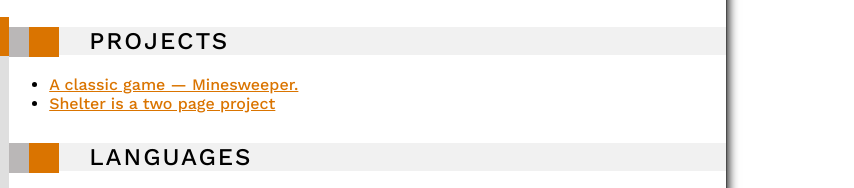
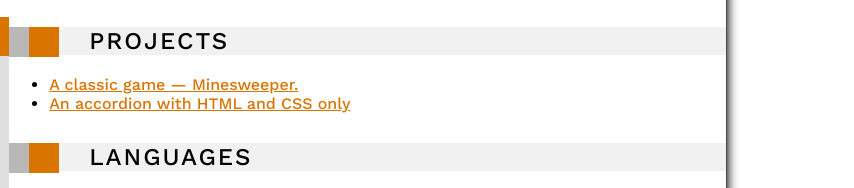
Before and after one commit to spacepocket1985/rsschool-cv, a website: page index.html in a window 1280 px wide. Shown: the part 554-742 px from the top of the page, 426-1280 px from the left. Drawn offline with nearby package versions, Linux system fonts and the light colour scheme.

Commit message:
refactor: update info in section 'projects'

```diff
--- a/index.html
+++ b/index.html
@@ -107,8 +107,8 @@
             <ul>
               <li> <a href="https://rolling-scopes-school.github.io/spacepocket1985-JSFE2023Q1/minesweeper/"
                   target="_blank"> A classic game — Minesweeper.</a></li>
-              <li> <a href="https://rolling-scopes-school.github.io/spacepocket1985-JSFE2023Q1/shelter/index.html"
-                  target="_blank">Shelter is a two page project</a> </li>
+              <li> <a href="https://spacepocket1985.github.io/cssBayan/"
+                  target="_blank">An accordion with HTML and CSS only</a> </li>
             </ul>
           </div>
         </section>
```
